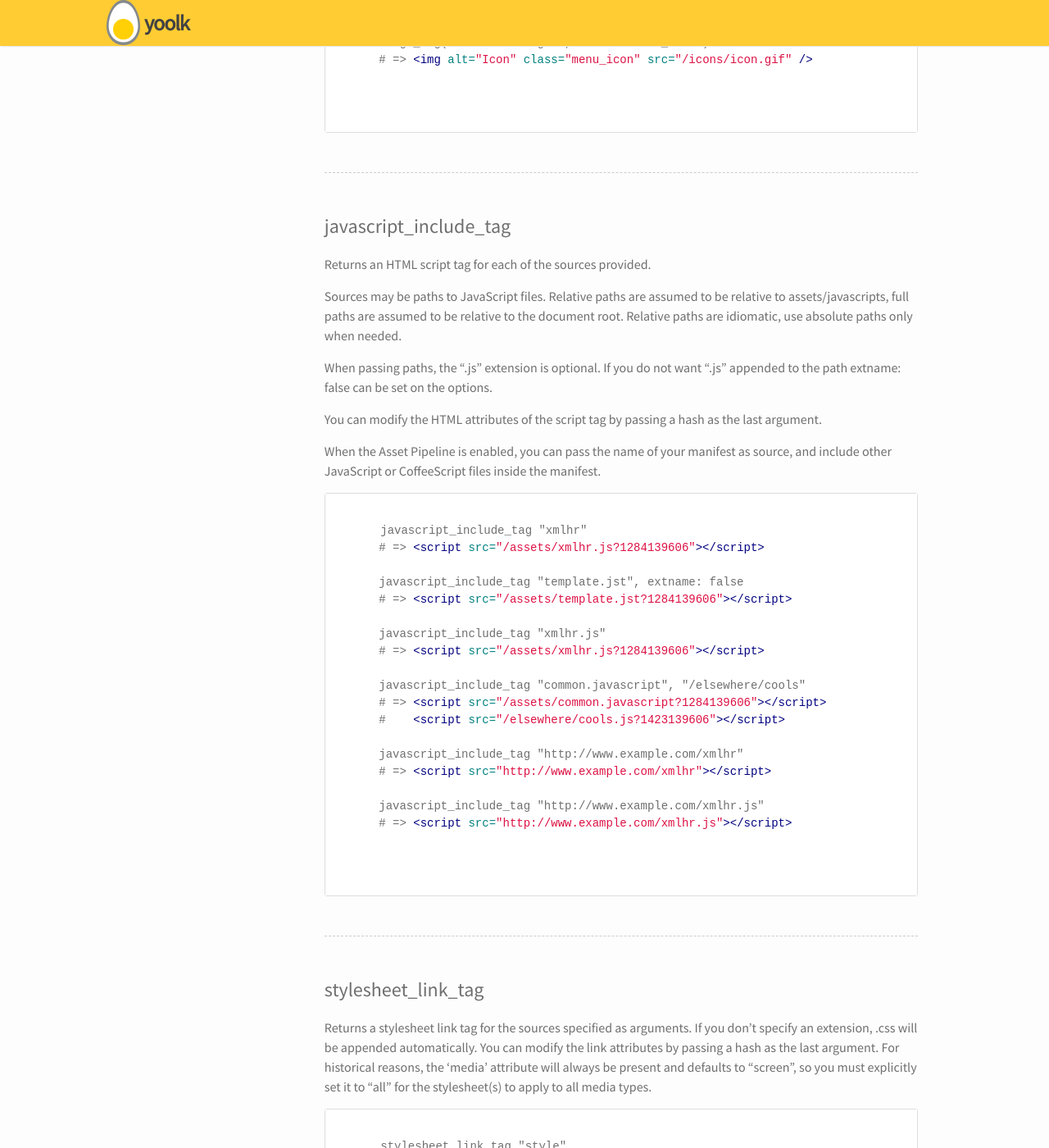
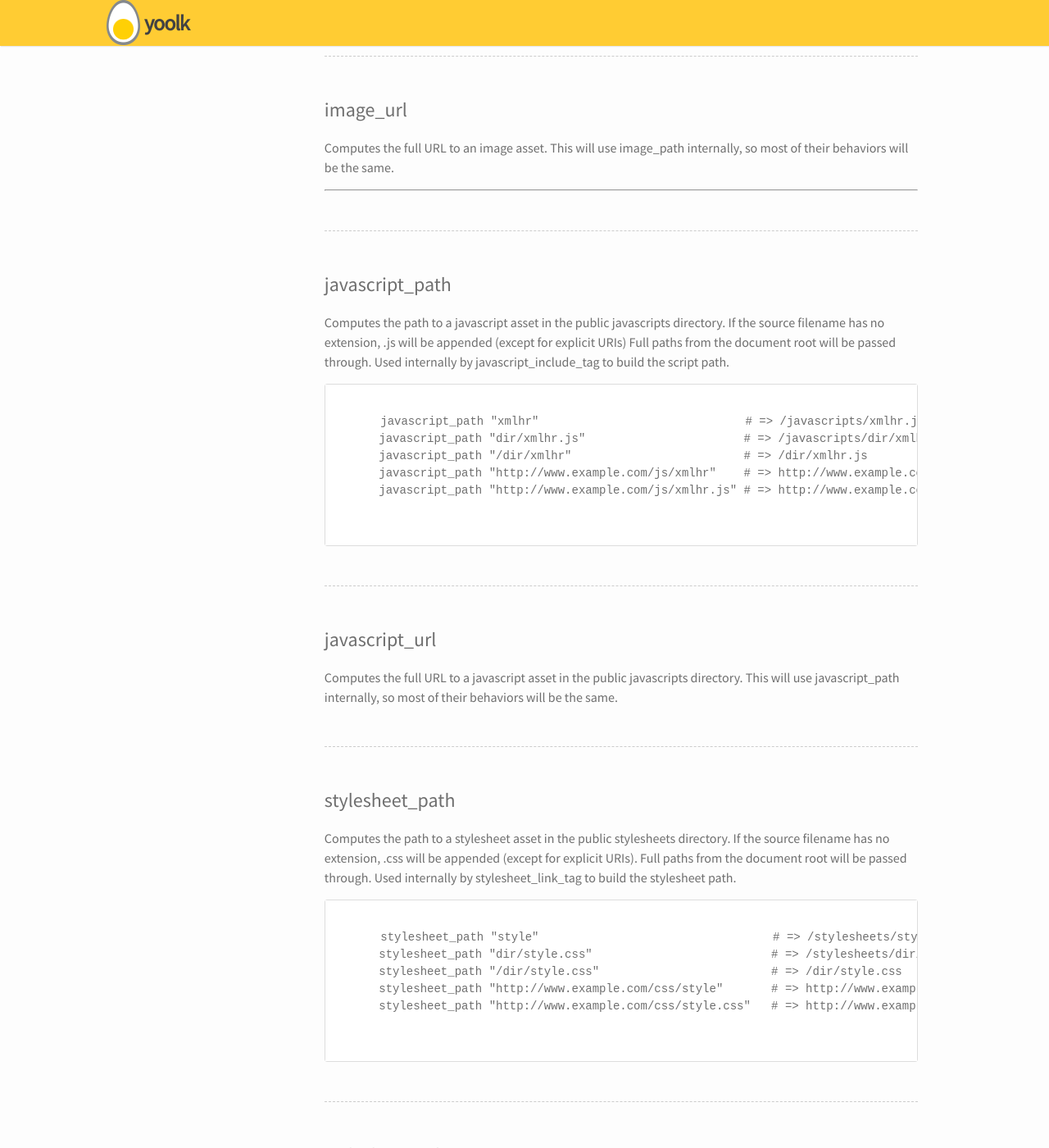
Before and after one commit to yoolk/liquid-documentation, a Jekyll site: the page built from filters/asset-url-filters/index.markdown, in a window 1280 px wide and 1400 px high, scrolled down 2862 px. Shown: the whole window at 82% size. Built offline with Jekyll 4.4.1, drawn with Linux system fonts in a browser that asks for light colours; some of the changed text lies outside the part shown.

Commit message:
add all asset url filters

```diff
--- a/filters/asset-url-filters/index.markdown
+++ b/filters/asset-url-filters/index.markdown
@@ -69,177 +69,128 @@ Computes the path to asset in public directory. If :type options is set, a file
   </div>
 </div>
 
-<h2 class="tags" id="auto_discovery_link_tag">auto_discovery_link_tag</h2>
+<h2 class="tags" id="asset_url">asset_url</h2>
 
-Returns a link tag that browsers and feed readers can use to auto-detect an RSS or Atom feed. The type can either be :rss (default) or :atom. Control the link options in url_for format using the url_options. You can modify the LINK tag itself in tag_options.
+Computes the full URL to an asset in the public directory. This will use asset_path internally, so most of their behaviors will be the same.
+
+<h2 class="tags" id="audio_path">audio_path</h2>
+
+Computes the path to an audio asset in the public audios directory. Full paths from the document root will be passed through. Used internally by audio_tag to build the audio path.
 
 <div class="panel">
   <div class="panel-body">
     {% highlight html%}{% raw %}
-      auto_discovery_link_tag
-      # => <link rel="alternate" type="application/rss+xml" title="RSS" href="http://www.currenthost.com/controller/action" />
-      auto_discovery_link_tag(:atom)
-      # => <link rel="alternate" type="application/atom+xml" title="ATOM" href="http://www.currenthost.com/controller/action" />
-      auto_discovery_link_tag(:rss, {action: "feed"})
-      # => <link rel="alternate" type="application/rss+xml" title="RSS" href="http://www.currenthost.com/controller/feed" />
-      auto_discovery_link_tag(:rss, {action: "feed"}, {title: "My RSS"})
-      # => <link rel="alternate" type="application/rss+xml" title="My RSS" href="http://www.currenthost.com/controller/feed" />
-      auto_discovery_link_tag(:rss, {controller: "news", action: "feed"})
-      # => <link rel="alternate" type="application/rss+xml" title="RSS" href="http://www.currenthost.com/news/feed" />
-      auto_discovery_link_tag(:rss, "http://www.example.com/feed.rss", {title: "Example RSS"})
-      # => <link rel="alternate" type="application/rss+xml" title="Example RSS" href="http://www.example.com/feed" />
+      audio_path("horse")                                            # => /audios/horse
+      audio_path("horse.wav")                                        # => /audios/horse.wav
+      audio_path("sounds/horse.wav")                                 # => /audios/sounds/horse.wav
+      audio_path("/sounds/horse.wav")                                # => /sounds/horse.wav
+      audio_path("http://www.example.com/sounds/horse.wav")          # => http://www.example.com/sounds/horse.wav
     {% endraw %}{% endhighlight %}
   </div>
 </div>
 
-<h2 class="tags" id="favicon_link_tag">favicon_link_tag</h2>
+<h2 class="tags" id="audio_url">audio_url</h2>
 
-Returns a link loading a favicon file. You may specify a different file in the first argument. The helper accepts an additional options hash where you can override “rel” and “type”.
+Computes the full URL to an audio asset in the public audios directory. This will use audio_path internally, so most of their behaviors will be the same.
+
+<h2 class="tags" id="font_path">font_path</h2>
+
+Computes the path to a font asset. Full paths from the document root will be passed through.
 
 <div class="panel">
   <div class="panel-body">
     {% highlight html%}{% raw %}
-      favicon_link_tag 'myicon.ico'
-      # => <link href="/assets/myicon.ico" rel="shortcut icon" type="image/vnd.microsoft.icon" />
+      font_path("font")                                           # => /assets/font
+      font_path("font.ttf")                                       # => /assets/font.ttf
+      font_path("dir/font.ttf")                                   # => /assets/dir/font.ttf
+      font_path("/dir/font.ttf")                                  # => /dir/font.ttf
+      font_path("http://www.example.com/dir/font.ttf")            # => http://www.example.com/dir/font.ttf
     {% endraw %}{% endhighlight %}
   </div>
 </div>
 
-<h2 class="tags" id="image_alt">image_alt</h2>
+<h2 class="tags" id="font_url">font_url</h2>
 
-Returns a string suitable for an html image tag alt attribute. The src argument is meant to be an image file path. The method removes the basename of the file path and the digest, if any. It also removes hyphens and underscores from file names and replaces them with spaces, returning a space-separated, titleized string.
+Computes the full URL to a font asset. This will use font_path internally, so most of their behaviors will be the same.
+
+<h2 class="tags" id="image_path">image_path</h2>
+
+Computes the path to an image asset. Full paths from the document root will be passed through. Used internally by image_tag to build the image path.
 
 <div class="panel">
   <div class="panel-body">
     {% highlight html%}{% raw %}
-      image_alt('rails.png')
-      # => Rails
-      image_alt('hyphenated-file-name.png')
-      # => Hyphenated file name
-      image_alt('underscored_file_name.png')
-      # => Underscored file name
+      image_path("edit")                                         # => "/assets/edit"
+      image_path("edit.png")                                     # => "/assets/edit.png"
+      image_path("icons/edit.png")                               # => "/assets/icons/edit.png"
+      image_path("/icons/edit.png")                              # => "/icons/edit.png"
+      image_path("http://www.example.com/img/edit.png")          # => "http://www.example.com/img/edit.png"
     {% endraw %}{% endhighlight %}
   </div>
 </div>
 
-<h2 class="tags" id="image_tag">image_tag</h2>
+<h2 class="tags" id="image_url">image_url</h2>
 
-Returns an HTML image tag for the source. The source can be a full path or a file.
+Computes the full URL to an image asset. This will use image_path internally, so most of their behaviors will be the same.
+
+---
+
+<h2 class="tags" id="javascript_path">javascript_path</h2>
+
+Computes the path to a javascript asset in the public javascripts directory. If the source filename has no extension, .js will be appended (except for explicit URIs) Full paths from the document root will be passed through. Used internally by javascript_include_tag to build the script path.
 
 <div class="panel">
   <div class="panel-body">
     {% highlight html%}{% raw %}
-      image_tag("icon")
-      # => <img alt="Icon" src="/assets/icon" />
-      image_tag("icon.png")
-      # => <img alt="Icon" src="/assets/icon.png" />
-      image_tag("icon.png", size: "16x10", alt: "Edit Entry")
-      # => <img src="/assets/icon.png" width="16" height="10" alt="Edit Entry" />
-      image_tag("/icons/icon.gif", size: "16")
-      # => <img src="/icons/icon.gif" width="16" height="16" alt="Icon" />
-      image_tag("/icons/icon.gif", height: '32', width: '32')
-      # => <img alt="Icon" height="32" src="/icons/icon.gif" width="32" />
-      image_tag("/icons/icon.gif", class: "menu_icon")
-      # => <img alt="Icon" class="menu_icon" src="/icons/icon.gif" />
-
+      javascript_path "xmlhr"                              # => /javascripts/xmlhr.js
+      javascript_path "dir/xmlhr.js"                       # => /javascripts/dir/xmlhr.js
+      javascript_path "/dir/xmlhr"                         # => /dir/xmlhr.js
+      javascript_path "http://www.example.com/js/xmlhr"    # => http://www.example.com/js/xmlhr
+      javascript_path "http://www.example.com/js/xmlhr.js" # => http://www.example.com/js/xmlhr.js
     {% endraw %}{% endhighlight %}
   </div>
 </div>
 
-<h2 class="tags" id="javascript_include_tag">javascript_include_tag</h2>
+<h2 class="tags" id="javascript_url">javascript_url</h2>
 
-Returns an HTML script tag for each of the sources provided.
+Computes the full URL to a javascript asset in the public javascripts directory. This will use javascript_path internally, so most of their behaviors will be the same.
 
-Sources may be paths to JavaScript files. Relative paths are assumed to be relative to assets/javascripts, full paths are assumed to be relative to the document root. Relative paths are idiomatic, use absolute paths only when needed.
+<h2 class="tags" id="stylesheet_path">stylesheet_path</h2>
 
-When passing paths, the “.js” extension is optional. If you do not want “.js” appended to the path extname: false can be set on the options.
-
-You can modify the HTML attributes of the script tag by passing a hash as the last argument.
-
-When the Asset Pipeline is enabled, you can pass the name of your manifest as source, and include other JavaScript or CoffeeScript files inside the manifest.
+Computes the path to a stylesheet asset in the public stylesheets directory. If the source filename has no extension, .css will be appended (except for explicit URIs). Full paths from the document root will be passed through. Used internally by stylesheet_link_tag to build the stylesheet path.
 
 <div class="panel">
   <div class="panel-body">
     {% highlight html%}{% raw %}
-      javascript_include_tag "xmlhr"
-      # => <script src="/assets/xmlhr.js?1284139606"></script>
-
-      javascript_include_tag "template.jst", extname: false
-      # => <script src="/assets/template.jst?1284139606"></script>
-
-      javascript_include_tag "xmlhr.js"
-      # => <script src="/assets/xmlhr.js?1284139606"></script>
-
-      javascript_include_tag "common.javascript", "/elsewhere/cools"
-      # => <script src="/assets/common.javascript?1284139606"></script>
-      #    <script src="/elsewhere/cools.js?1423139606"></script>
-
-      javascript_include_tag "http://www.example.com/xmlhr"
-      # => <script src="http://www.example.com/xmlhr"></script>
-
-      javascript_include_tag "http://www.example.com/xmlhr.js"
-      # => <script src="http://www.example.com/xmlhr.js"></script>
-
+      stylesheet_path "style"                                  # => /stylesheets/style.css
+      stylesheet_path "dir/style.css"                          # => /stylesheets/dir/style.css
+      stylesheet_path "/dir/style.css"                         # => /dir/style.css
+      stylesheet_path "http://www.example.com/css/style"       # => http://www.example.com/css/style
+      stylesheet_path "http://www.example.com/css/style.css"   # => http://www.example.com/css/style.css
     {% endraw %}{% endhighlight %}
   </div>
 </div>
 
-<h2 class="tags" id="stylesheet_link_tag">stylesheet_link_tag</h2>
+<h2 class="tags" id="stylesheet_url">stylesheet_url</h2>
 
-Returns a stylesheet link tag for the sources specified as arguments. If you don't specify an extension, .css will be appended automatically. You can modify the link attributes by passing a hash as the last argument. For historical reasons, the 'media' attribute will always be present and defaults to “screen”, so you must explicitly set it to “all” for the stylesheet(s) to apply to all media types.
+Computes the full URL to a stylesheet asset in the public stylesheets directory. This will use stylesheet_path internally, so most of their behaviors will be the same.
+
+<h2 class="tags" id="video_path">video_path</h2>
+
+Computes the path to a video asset in the public videos directory. Full paths from the document root will be passed through. Used internally by video_tag to build the video path.
 
 <div class="panel">
   <div class="panel-body">
     {% highlight html%}{% raw %}
-      stylesheet_link_tag "style"
-      # => <link href="/assets/style.css" media="screen" rel="stylesheet" />
-
-      stylesheet_link_tag "style.css"
-      # => <link href="/assets/style.css" media="screen" rel="stylesheet" />
-
-      stylesheet_link_tag "http://www.example.com/style.css"
-      # => <link href="http://www.example.com/style.css" media="screen" rel="stylesheet" />
-
-      stylesheet_link_tag "style", media: "all"
-      # => <link href="/assets/style.css" media="all" rel="stylesheet" />
-
-      stylesheet_link_tag "style", media: "print"
-      # => <link href="/assets/style.css" media="print" rel="stylesheet" />
-
-      stylesheet_link_tag "random.styles", "/css/stylish"
-      # => <link href="/assets/random.styles" media="screen" rel="stylesheet" />
-      #    <link href="/css/stylish.css" media="screen" rel="stylesheet" />
+      video_path("hd")                                            # => /videos/hd
+      video_path("hd.avi")                                        # => /videos/hd.avi
+      video_path("trailers/hd.avi")                               # => /videos/trailers/hd.avi
+      video_path("/trailers/hd.avi")                              # => /trailers/hd.avi
+      video_path("http://www.example.com/vid/hd.avi")             # => http://www.example.com/vid/hd.avi
     {% endraw %}{% endhighlight %}
   </div>
 </div>
 
-<h2 class="tags" id="video_tag">video_tag</h2>
+<h2 class="tags" id="video_url">video_url</h2>
 
-Returns an html video tag for the sources. If sources is a string, a single video tag will be returned. If sources is an array, a video tag with nested source tags for each source will be returned. The sources can be full paths or files that exists in your public videos directory.
-
-<div class="panel">
-  <div class="panel-body">
-    {% highlight html%}{% raw %}
-      video_tag("trailer")
-      # => <video src="/videos/trailer" />
-      video_tag("trailer.ogg")
-      # => <video src="/videos/trailer.ogg" />
-      video_tag("trailer.ogg", controls: true, autobuffer: true)
-      # => <video autobuffer="autobuffer" controls="controls" src="/videos/trailer.ogg" />
-      video_tag("trailer.m4v", size: "16x10", poster: "screenshot.png")
-      # => <video src="/videos/trailer.m4v" width="16" height="10" poster="/assets/screenshot.png" />
-      video_tag("/trailers/hd.avi", size: "16x16")
-      # => <video src="/trailers/hd.avi" width="16" height="16" />
-      video_tag("/trailers/hd.avi", size: "16")
-      # => <video height="16" src="/trailers/hd.avi" width="16" />
-      video_tag("/trailers/hd.avi", height: '32', width: '32')
-      # => <video height="32" src="/trailers/hd.avi" width="32" />
-      video_tag("trailer.ogg", "trailer.flv")
-      # => <video><source src="/videos/trailer.ogg" /><source src="/videos/trailer.flv" /></video>
-      video_tag(["trailer.ogg", "trailer.flv"])
-      # => <video><source src="/videos/trailer.ogg" /><source src="/videos/trailer.flv" /></video>
-      video_tag(["trailer.ogg", "trailer.flv"], size: "160x120")
-      # => <video height="120" width="160"><source src="/videos/trailer.ogg" /><source src="/videos/trailer.flv" /></video>
-    {% endraw %}{% endhighlight %}
-  </div>
-</div>
+Computes the full URL to a video asset in the public videos directory. This will use video_path internally, so most of their behaviors will be the same.
```
